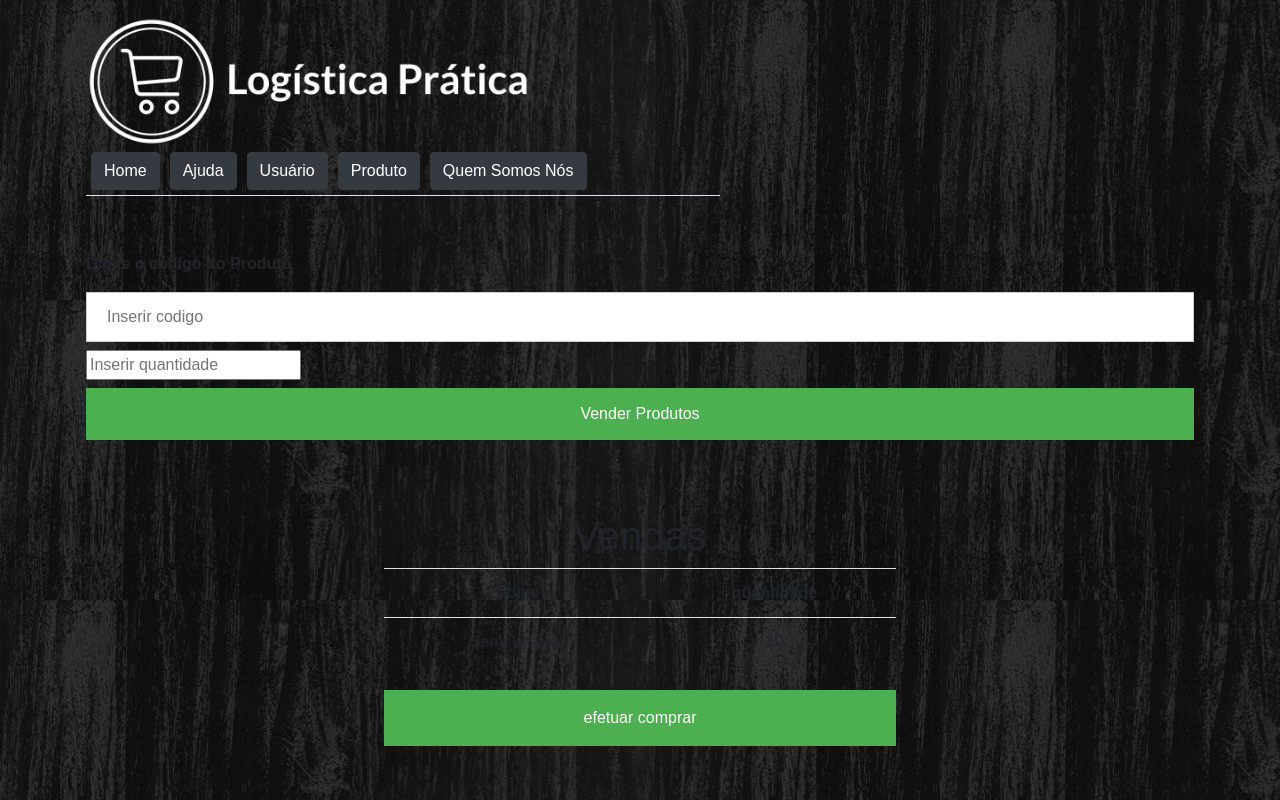
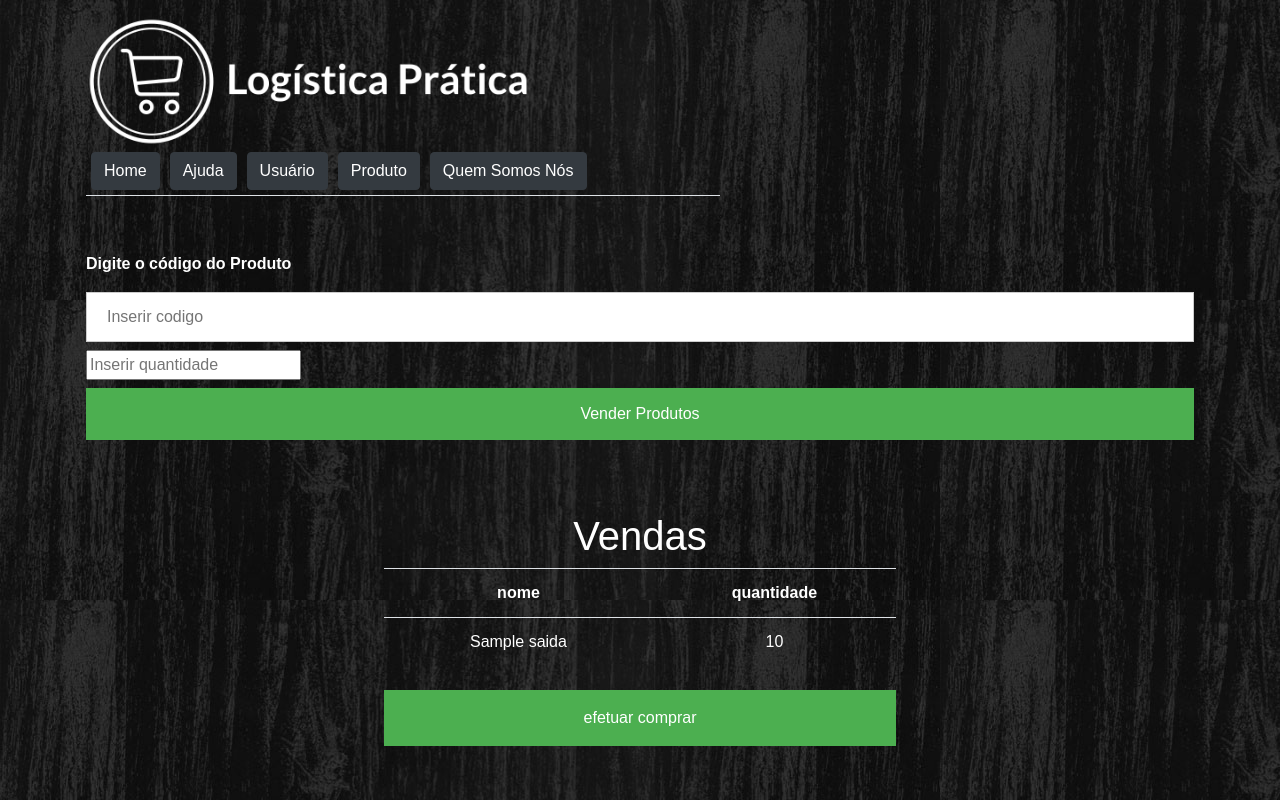
Before and after one commit to Wolaci/logisticapratica, a PHP site: page /php/exit.php in a window 1280 px wide. Run offline with PHP 8.4, Linux system fonts and the light colour scheme; the visitor is signed in with stand-in values (Sample User, id 1); tables that the repository leaves empty or names only in its code hold one stand-in row (values such as "Sample post").

Commit message:
correção das cores do cadastro e saída de produtos

```diff
--- a/php/exit.php
+++ b/php/exit.php
@@ -14,7 +14,7 @@ $u->conectar();
 <head>
 	<title></title>
 	<style type="text/css">
-		body {font-family: Arial, Helvetica, sans-serif;}
+		body {font-family: Arial, Helvetica, sans-serif;color: white;}
 
 input[type=text], input[type=password] {
     width: 100%;
```
